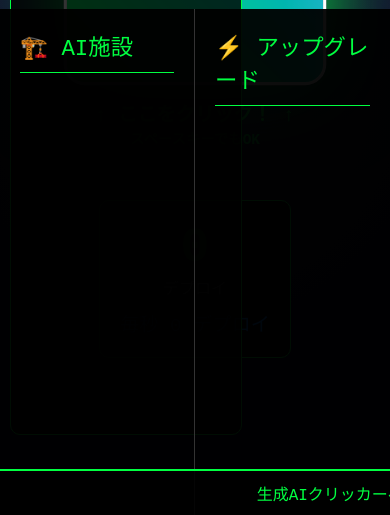
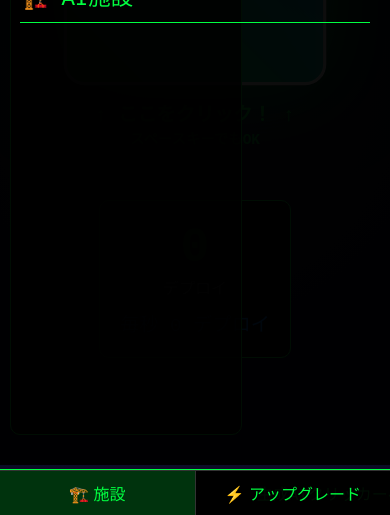
Before and after one commit to miyatti777/genai-clicker, a plain HTML site: page index.html in a window 390 px wide. Shown: the part 329-844 px from the top of the page. Drawn offline with Linux system fonts and the light colour scheme; no server answers.

Commit message:
Add mobile panel switcher

```diff
--- a/index.html
+++ b/index.html
@@ -401,6 +401,28 @@
         .menu-btn:hover {
             background: rgba(0,255,65,0.4);
         }
+        .mobile-nav {
+            display: none;
+            position: fixed;
+            bottom: 0;
+            left: 0;
+            right: 0;
+            background: rgba(0,0,0,0.95);
+            border-top: 1px solid #333;
+            z-index: 1001;
+            text-align: center;
+        }
+        .mobile-nav-btn {
+            flex: 1;
+            background: none;
+            border: none;
+            color: #00ff41;
+            padding: 10px 0;
+            font-size: 1rem;
+        }
+        .mobile-nav-btn.active {
+            background: rgba(0,255,65,0.2);
+        }
 
         .modal {
             position: fixed;
@@ -527,7 +549,7 @@
 
             .right-panel {
                 position: fixed;
-                bottom: 0;
+                bottom: 50px;
                 right: 0;
                 left: 0;
                 top: auto;
@@ -539,13 +561,10 @@
 
             .buildings-panel, .upgrades-panel {
                 height: 60vh;
-                width: 50vw;
+                width: 100vw;
                 border-bottom: none;
-                border-right: 1px solid #333;
-            }
-
-            .upgrades-panel {
                 border-right: none;
+                display: none;
             }
 
             .game-stats {
@@ -559,6 +578,15 @@
                 width: 250px;
                 height: 250px;
                 font-size: 3rem;
+            }
+            .mobile-nav {
+                display: flex;
+            }
+            .mobile-nav-btn {
+                border-right: 1px solid #333;
+            }
+            .mobile-nav-btn:last-child {
+                border-right: none;
             }
         }
     </style>
@@ -634,6 +662,10 @@
             <div class="panel-title">⚡ アップグレード</div>
             <div id="upgradesContainer"></div>
         </div>
+    </div>
+    <div class="mobile-nav">
+        <button class="mobile-nav-btn" onclick="showMobilePanel('buildings')">🏗️ 施設</button>
+        <button class="mobile-nav-btn" onclick="showMobilePanel('upgrades')">⚡ アップグレード</button>
     </div>
 
     <div class="news-ticker">
@@ -1138,6 +1170,24 @@
             return (num/1000000000000).toFixed(1) + 'T';
         }
 
+        function showMobilePanel(panel) {
+            if (window.innerWidth > 1200) return;
+            const buildings = document.querySelector('.buildings-panel');
+            const upgrades = document.querySelector('.upgrades-panel');
+            const buttons = document.querySelectorAll('.mobile-nav-btn');
+            if (panel === 'buildings') {
+                buildings.style.display = 'block';
+                upgrades.style.display = 'none';
+                buttons[0].classList.add('active');
+                buttons[1].classList.remove('active');
+            } else {
+                buildings.style.display = 'none';
+                upgrades.style.display = 'block';
+                buttons[0].classList.remove('active');
+                buttons[1].classList.add('active');
+            }
+        }
+
         // モーダル表示/非表示
         function showModal(modalId) {
             document.getElementById(modalId).style.display = 'flex';
@@ -1218,7 +1268,7 @@
         }
 
         // ゲーム開始
-        document.addEventListener('DOMContentLoaded', async () => { await loadConfig(); initGame(); });
+        document.addEventListener('DOMContentLoaded', async () => { await loadConfig(); initGame(); if (window.innerWidth <= 1200) { showMobilePanel('buildings'); } });
 
         // キーボードショートカット
         document.addEventListener('keydown', (e) => {
```
